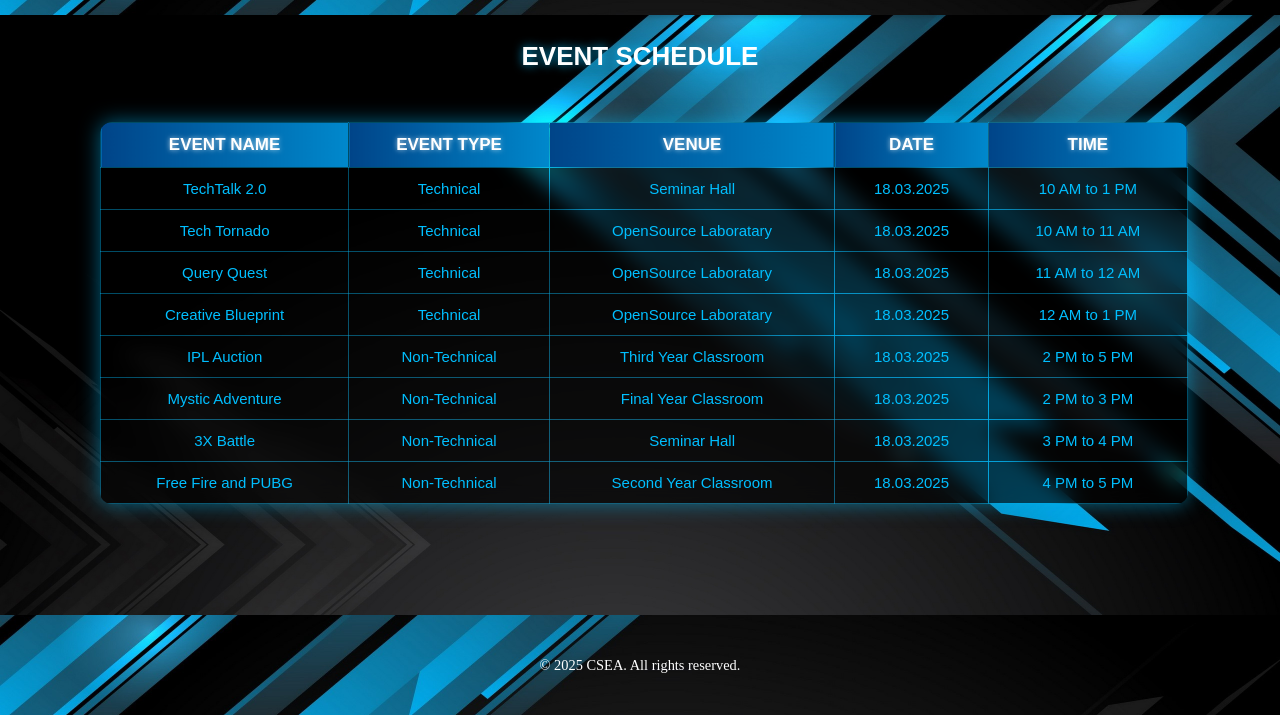
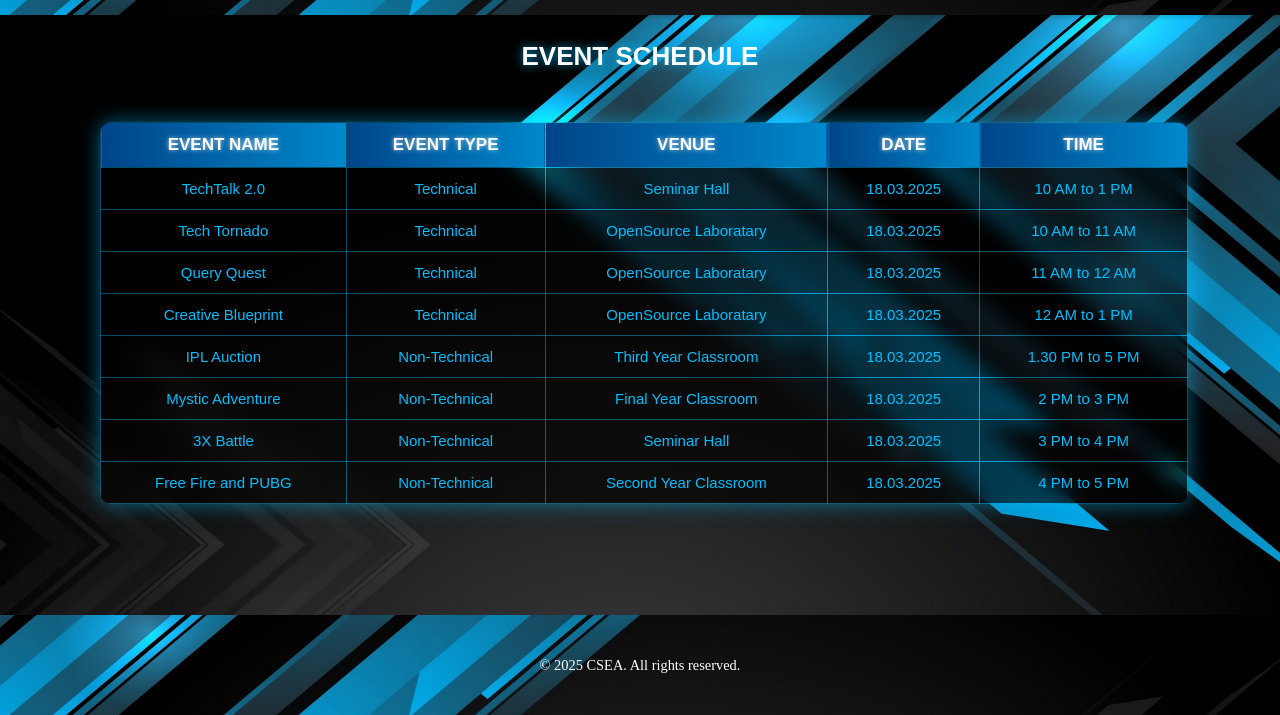
Before and after one commit to ElangoManikandan/phantasm, a website: page public/schedule.html in a window 1280 px wide. Shown: the part 85-800 px from the top of the page. Drawn offline with Linux system fonts and the light colour scheme; a web font is replaced by a local one.

Commit message:
Update schedule.html

```diff
--- a/public/schedule.html
+++ b/public/schedule.html
@@ -387,7 +387,7 @@
         <td>Non-Technical</td>
         <td>Third Year Classroom</td>
         <td>18.03.2025</td>
-        <td>2 PM to 5 PM</td>
+        <td>1.30 PM to 5 PM</td>
      </tr>
 
      <tr>
```
